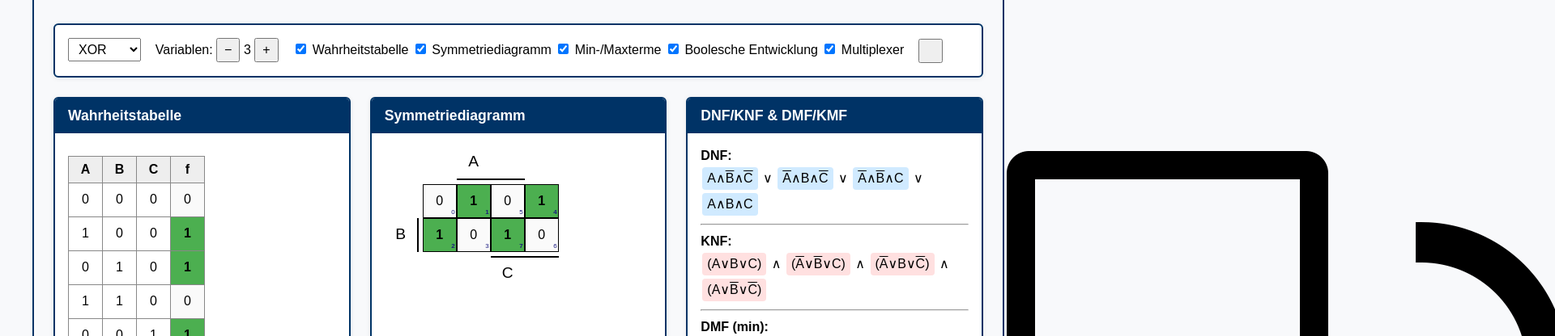
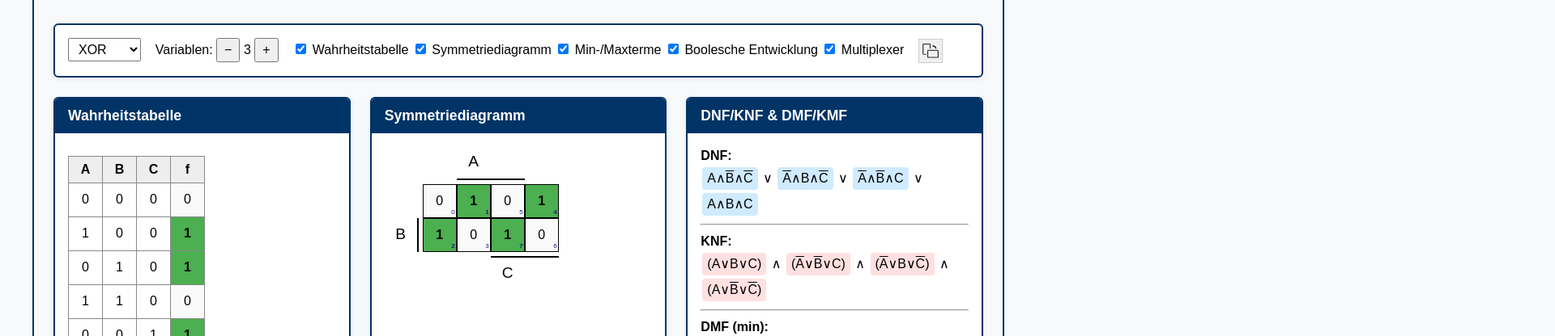
Before and after one commit to jknotrowling/DT-Visualisierer, a plain HTML site: page index.html in a window 1280 px wide. Shown: the part 181-597 px from the top of the page at 81% size, 1920 px wide, since content can reach past the window. Drawn offline with Linux system fonts and the light colour scheme.

Commit message:
Icon für Button hinzugefügt

```diff
--- a/index.css
+++ b/index.css
@@ -55,12 +55,17 @@
     /* body {font-family:system-ui,sans-serif;} */ /* Überschrieben und entfernt */
     button,select{padding:4px 8px;font-size:1rem;cursor:pointer}
     #landscapeToggleBtn {
-        width: 30px; /* Adjust width to be square-like based on padding */
-        height: 30px; /* Adjust height to be square-like based on padding */
-        padding: 4px; /* Adjust padding as needed */
-        font-size: 1rem; /* Ensure text fits */
-        line-height: 1; /* Center the square character if used */
+        width: 30px;
+        height: 30px;
+        padding: 2px; /* Reduced padding to give image more space */
         vertical-align: middle; /* Align with other form elements */
+        border: 1px solid #ccc; /* Optional: adds a light border */
+        background-color: #f0f0f0; /* Optional: light background color */
+    }
+    #landscapeToggleBtn img {
+        width: 100%;
+        height: 100%;
+        display: block; /* Remove extra space below image */
     }
     table{border-collapse:collapse;margin:12px 0}
     th,td{border:1px solid #888;padding:4px 6px;text-align:center}
```
